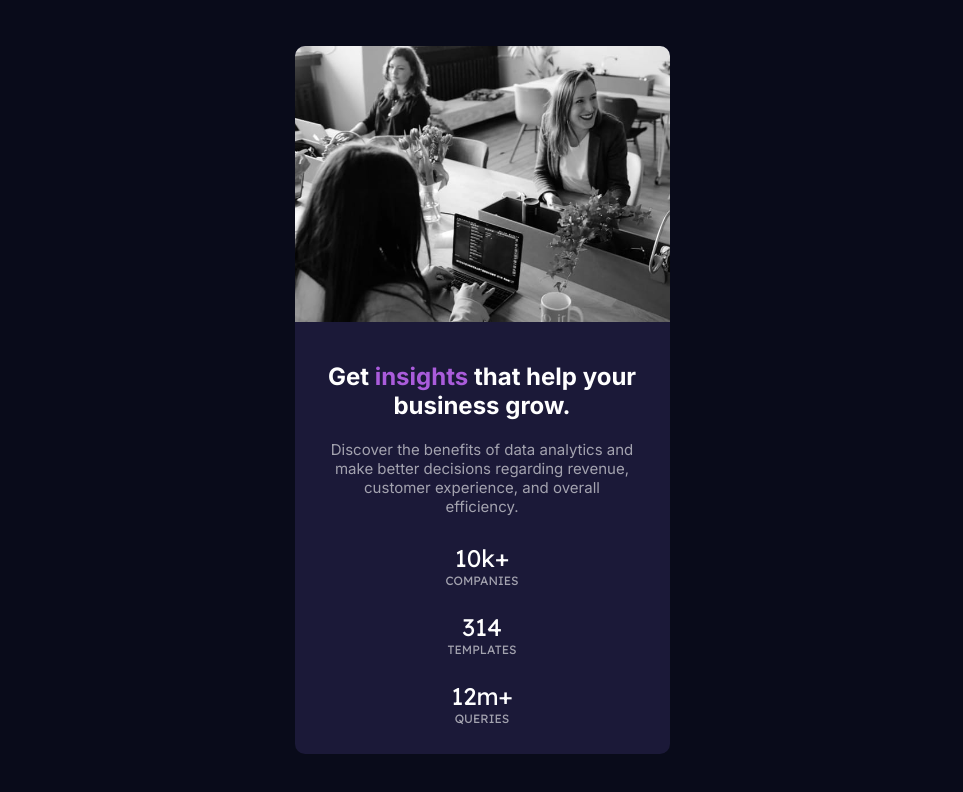
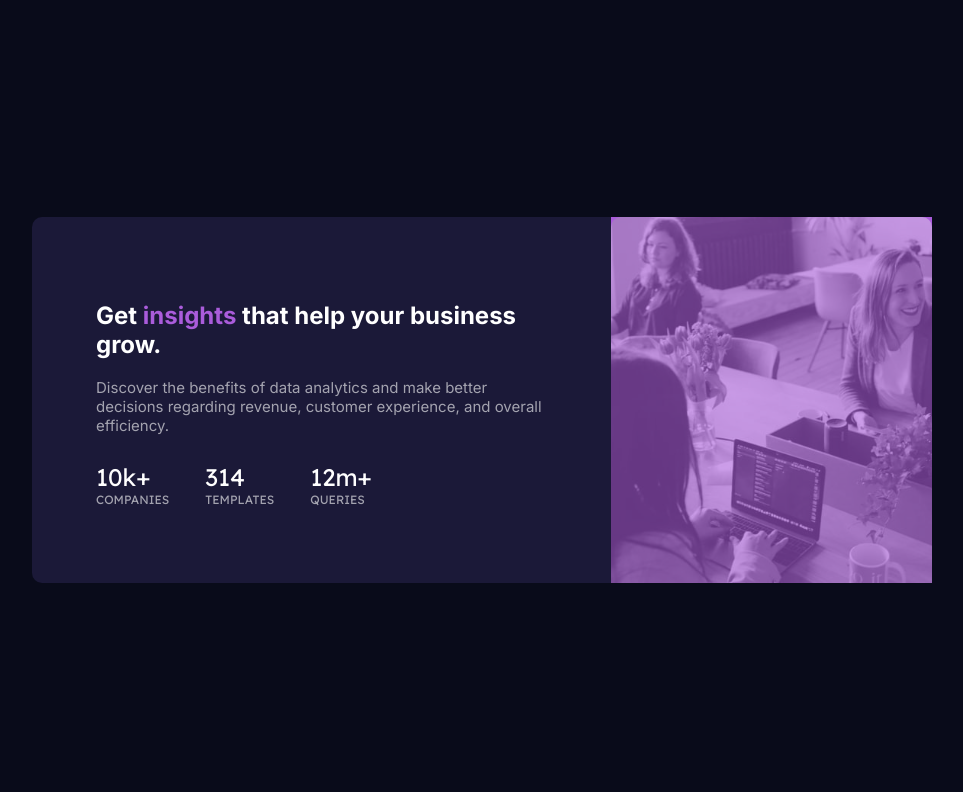
Before and after one commit to jewelsonmyjeans/stats-preview-card, a plain HTML site: page index.html in a window 1280 px wide. Shown: the whole page, without its empty margins (158-1121 px from the left). Drawn offline with Linux system fonts and the light colour scheme.

Commit message:
finished

```diff
--- a/index.html
+++ b/index.html
@@ -13,11 +13,13 @@
 
     <main>
 
-      <picture>
-        <source media="(min-width: 300px)" srcset="./images/image-header-mobile.jpg"/>
-        <source media="(min-width: 600px)" srcset="./images/image-header-desktop.jpg"/>
-        <img src="./images/image-header-mobile.jpg" alt="A group of people doing work on their laptops">
-      </picture>
+      <div class="img-container">
+        <picture>
+          <source media="(min-width: 300px)" srcset="./images/image-header-mobile.jpg"/>
+          <source media="(min-width: 500px)" srcset="./images/image-header-desktop.jpg"/>
+          <img src="./images/image-header-desktop.jpg" alt="A group of people doing work on their laptops">
+        </picture>
+      </div>
 
       <section class="container">
 
--- a/styles.scss
+++ b/styles.scss
@@ -20,6 +20,10 @@ html, body {
     background-color: $very-dark-blue;
 }
 
+.img-container {
+    background-color: $soft-violet;
+}
+
 
 main {
     display: flex;
@@ -35,6 +39,7 @@ main {
     img {
         width: 100%;
         border-radius: 10px 10px 0 0;
+        opacity: .4;
     }
     .container {
         padding: 1em 2em;
@@ -67,6 +72,27 @@ main {
     }
 }
 
-@media screen and (min-width: 500px) {
+@media screen and (min-width: 700px) {
+    main {
+        flex-direction: row-reverse;
+        max-width: 900px;
+        text-align: left;
+        img {
+            height: 100%;
+            width: 100%;
+            object-fit: cover;
+        }
+        .container {
+            padding: 4em;
+        }
+        .stat-flex {
+            flex-direction: row;
+            justify-content: left;
+            p {
+                margin-right: 3em;
+            }
+        }
+    }
+
 
 }
```
Also changed, not shown: styles.css, 2 other files.
